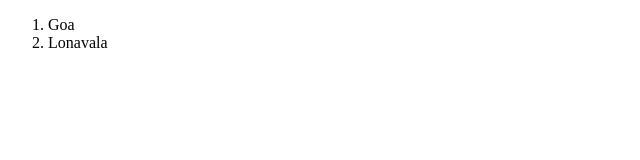
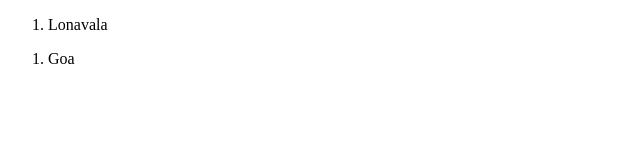
Before and after one commit to bijoy907/Why-Update-packages-React-Basic-CSS-styling-Working-with-Fragments-portals-r---v7k5hqbdpf8g, a React app: page / in a window 1280 px wide. Shown: the top 160 px of the page, without its empty margins (0-640 px from the left). Built offline with nearby package versions, Linux system fonts and the light colour scheme.

Commit message:
3rd push

```diff
--- a/src/components/App.js
+++ b/src/components/App.js
@@ -42,8 +42,12 @@ class App extends Component {
       <div id="main">
         {/* Do not remove the main div */}
         <ol>
-          <li key="location1">Goa</li>
+          {/* <li key="location1">Goa</li> */}
           <li key="location1">Lonavala</li>
+        </ol>
+        <ol>
+          <li key="location2">Goa</li>
+          {/* <li key="location1">Lonavala</li> */}
         </ol>
       </div>
     )
```
